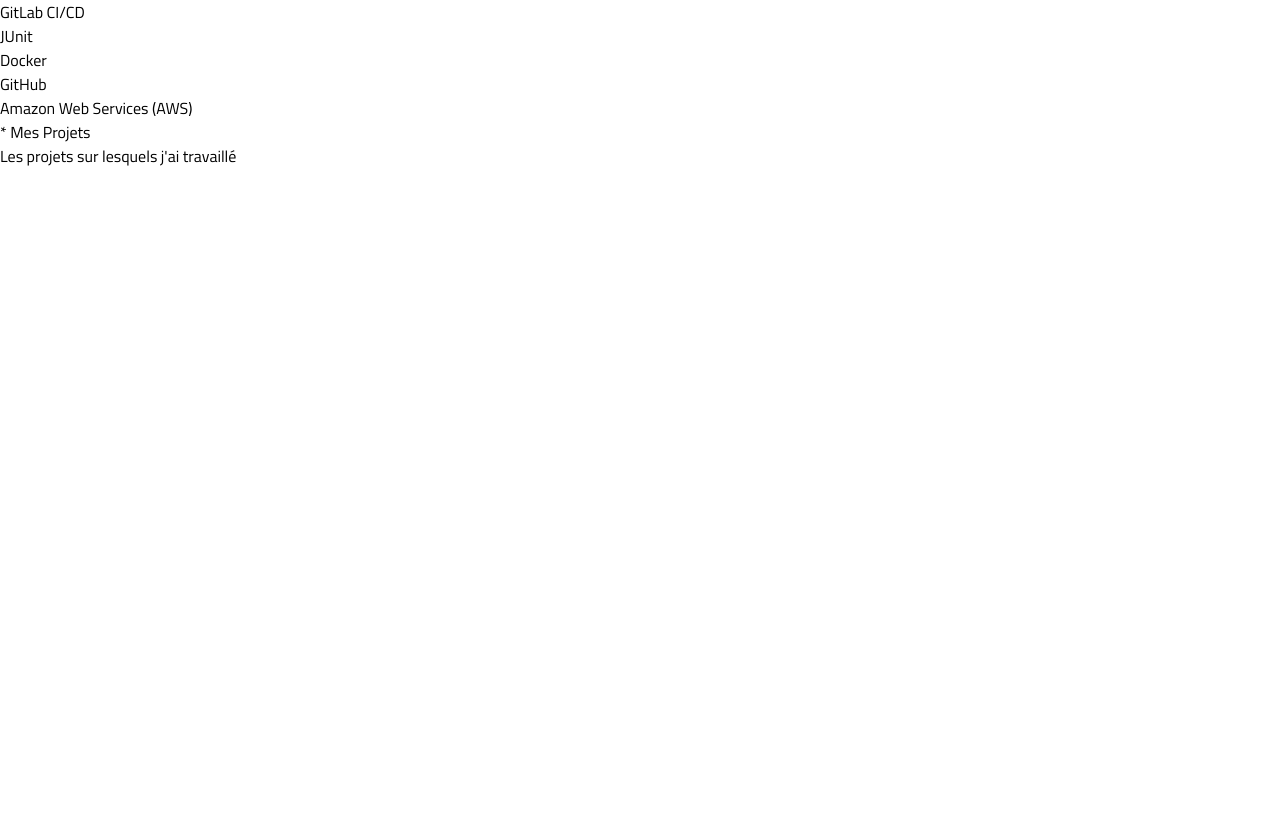
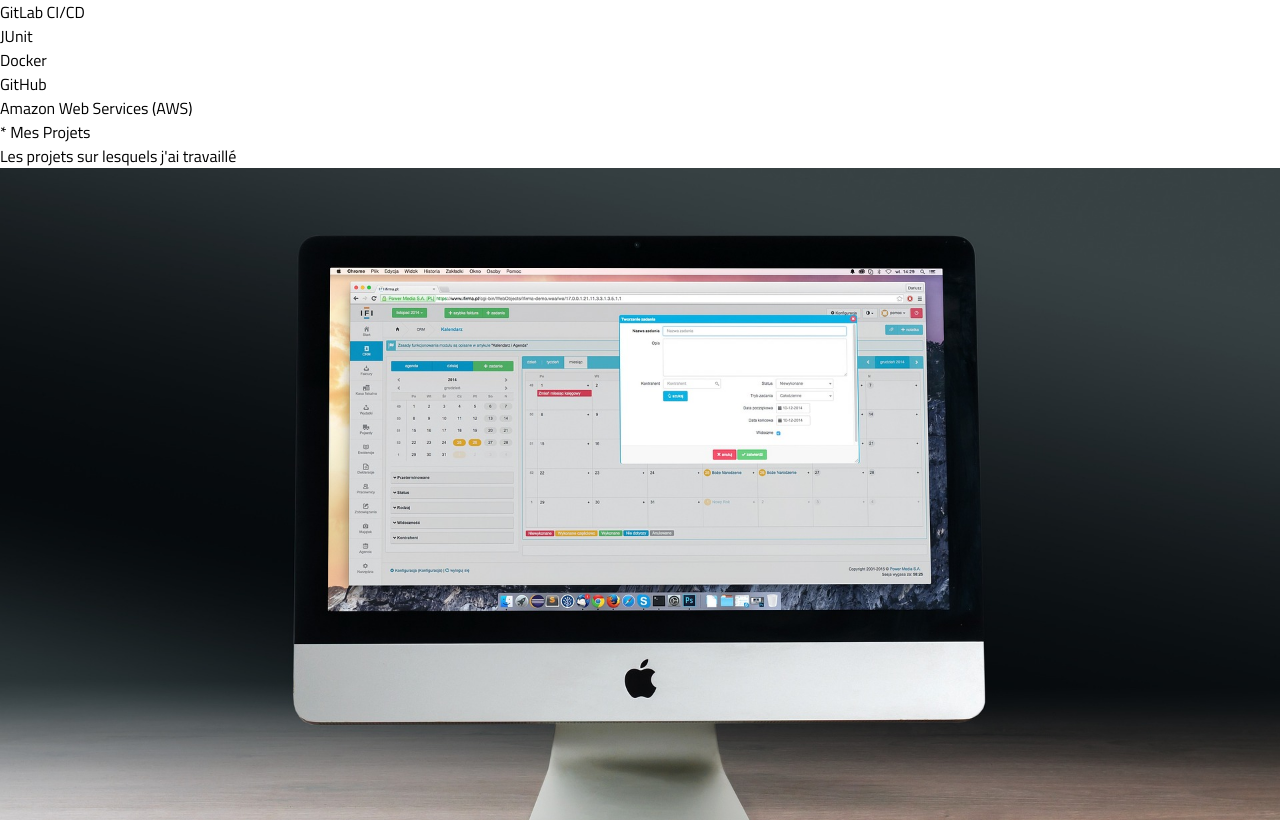
Before and after one commit to Edonak/Edouard-Portfolio, a React (Vite) app: page / in a window 1280 px wide. Shown: the part 1980-2800 px from the top of the page. Before the commit the page ends 2148 px from the top, so only its background shows below. Built offline with nearby package versions, Linux system fonts and the light colour scheme.

Commit message:
ajout des images sur la section  mes projets

```diff
--- a/index.html
+++ b/index.html
@@ -4,6 +4,7 @@
     <meta charset="UTF-8" />
     <link rel="icon" type="image/svg+xml" href="/logo principal.png" />
     <link href="https://unpkg.com/aos@2.3.1/dist/aos.css" rel="stylesheet">
+    <link rel="stylesheet" href="https://fonts.googleapis.com/css2?family=Material+Symbols+Outlined:opsz,wght,FILL,GRAD@24,400,0,0" />
     <meta name="viewport" content="width=device-width, initial-scale=1.0" />
     <title>Edouard Nakasila</title>
   </head>
--- a/src/components/herosection/heroSection.tsx
+++ b/src/components/herosection/heroSection.tsx
@@ -14,7 +14,10 @@
             Tempore eius sit, ratione explicabo adipisci natus ipsum ullam.{" "}
           </p>
         </div>
-        <ButtonGeneral value="Télécharger mon CV" className="bg-blue-800 text-white hover:bg-transparent hover:text-blue-800 hover:border-blue-800 font-semibold  py-3 px-4 mt-8 border border-white rounded"/>
+        <ButtonGeneral
+          value="Télécharger mon CV"
+          className="bg-blue-800 text-white hover:bg-transparent hover:text-blue-800 hover:border-blue-800 font-semibold  py-3 px-4 mt-8 border border-white rounded"
+        />
       </div>
       <div className=" w-2/5 mt-16">
         <img src={ProfilPicture} alt="Mon Profil" />
--- a/src/components/myProject.tsx
+++ b/src/components/myProject.tsx
@@ -1,11 +1,25 @@
+import FirstImage from './../../public/images/apple ordi.jpg';
+import SecondImage from './../../public/images/pc doc.jpg';
 export default function MyProjects() {
-    return (
-      <section className='mx-auto my-auto py-10' id='mySkills'>
-            <div className="mx-auto my-auto">
-                <p className="text-center uppercase font-bold text-3xl text-blue-800"> * Mes Projets</p>
-                <h2 className="text-center font-semibold text-xl">Les projets sur lesquels j'ai travaillé</h2>
-            </div>
-
-        </section>
-    )
-  }
+  return (
+    <section className="mx-auto my-auto py-10 bg-blue-100 w-[100%] " id="myprojects">
+      <div className="mx-auto my-auto">
+        <p className="text-center uppercase font-bold text-3xl text-blue-800">
+          {" "}
+          * Mes Projets
+        </p>
+        <h2 className="text-center font-semibold text-xl">
+          Les projets sur lesquels j'ai travaillé
+        </h2>
+      </div>
+      <div className=" w-[80%] mx-auto my-auto flex">
+        <div>
+          <img src={FirstImage} alt="" />
+        </div>
+        <div>
+          <img src={SecondImage} alt="" />
+        </div>
+      </div>
+    </section>
+  );
+}
--- a/src/components/mySkills/mySkills.tsx
+++ b/src/components/mySkills/mySkills.tsx
@@ -9,7 +9,7 @@
             </div>
             <div className="flex flex-wrap w-[90%] justify-center mx-auto my-auto py-10 gap-20" >
                 {data?.skills?.map((item, index)=>(
-                <div key={index} className=" w-[30%] h-[40vh] p-4 border-solid rounded-3xl  bg-slate-100 shadow-lg ">
+                <div key={index} className=" w-[30%] h-[40vh] p-4 border-solid rounded-3xl  bg-slate-100 shadow-lg skills">
                     <div className="pl-6 pt-2">
                         <img src={item.src} alt="products chain"/>
                     </div>
--- a/src/index.css
+++ b/src/index.css
@@ -1,6 +1,33 @@
 @tailwind base;
 @tailwind components;
 @tailwind utilities;
+
+.skills {
+
+	transition-duration: .5s;
+	transition-property: transform;
+	&:hover {
+		transform: scale(1.1);
+	}
+}
+
+
+
+
+
+
+
+
+
+
+
+
+
+
+
+
+
+
 
 
 @media (max-width: 768px) {
```
Also changed, not shown: public/images/apple ordi.jpg (added), public/images/pc doc.jpg (added).
